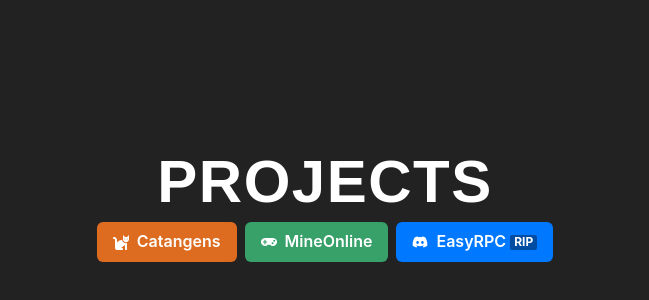
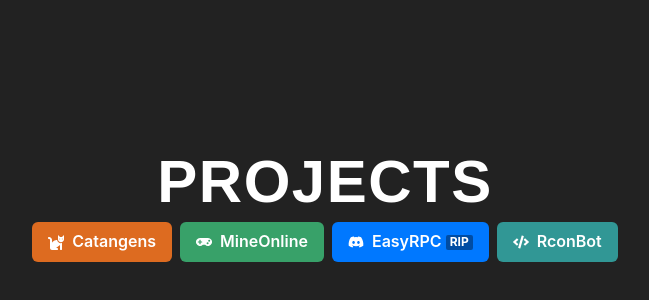
Before and after one commit to t4llfly/t4llfly.github.io, a React (Create React App) app: page /projects in a window 1280 px wide. Shown: the part 196-496 px from the top of the page, without its empty margins (315-964 px from the left). Built offline with nearby package versions, Linux system fonts and the light colour scheme.

Commit message:
добавил страницу rconbot

```diff
--- a/src/pages/ProjectsPage.tsx
+++ b/src/pages/ProjectsPage.tsx
@@ -1,6 +1,6 @@
 import React from "react"
 import {Badge, Button, Flex, Heading, IconButton, Stack, Tooltip} from "@chakra-ui/react";
-import {FaCat, FaDiscord, FaGamepad} from "react-icons/fa";
+import {FaCat, FaCode, FaDiscord, FaGamepad} from "react-icons/fa";
 import {Link} from "react-router-dom";
 
 function ProjectsPage() {
@@ -61,6 +61,16 @@
                         <Badge variant="solid" mt="1px" ml="1" colorScheme="blackAlpha">rip</Badge>
                     </Button>
                 </Tooltip>
+                <Tooltip textAlign="center" label="Использование rcon для администрирования сервера Minecraft">
+                    <Button
+                        colorScheme="teal"
+                        leftIcon={<FaCode />}
+                        display={["none", "flex"]}
+                        onClick={RconBot}
+                    >
+                        RconBot
+                    </Button>
+                </Tooltip>
 
 
                 <IconButton
@@ -84,6 +94,13 @@
                     display={["flex", "none"]}
                     onClick={EasyRPC}
                 />
+                <IconButton
+                    colorScheme='teal'
+                    aria-label='RconBot'
+                    icon={<FaCode />}
+                    display={["flex", "none"]}
+                    onClick={RconBot}
+                />
             </Stack>
         </Flex>
     )
@@ -100,4 +117,8 @@
 function EasyRPC() {
     window.open("https://github.com/t4llfly/EasyRPC")
 }
+
+function RconBot() {
+    window.open("https://github.com/t4llfly/RconBot")
+}
 export default ProjectsPage;
```
